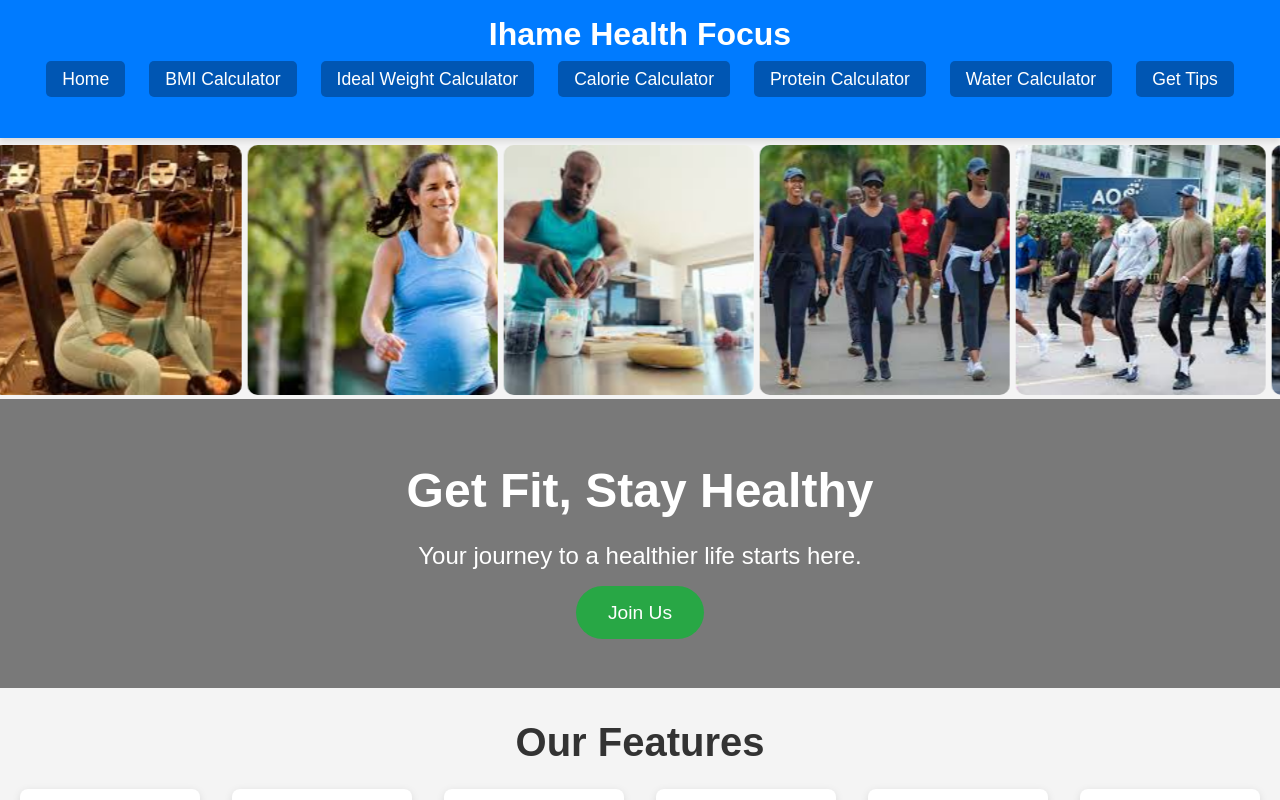
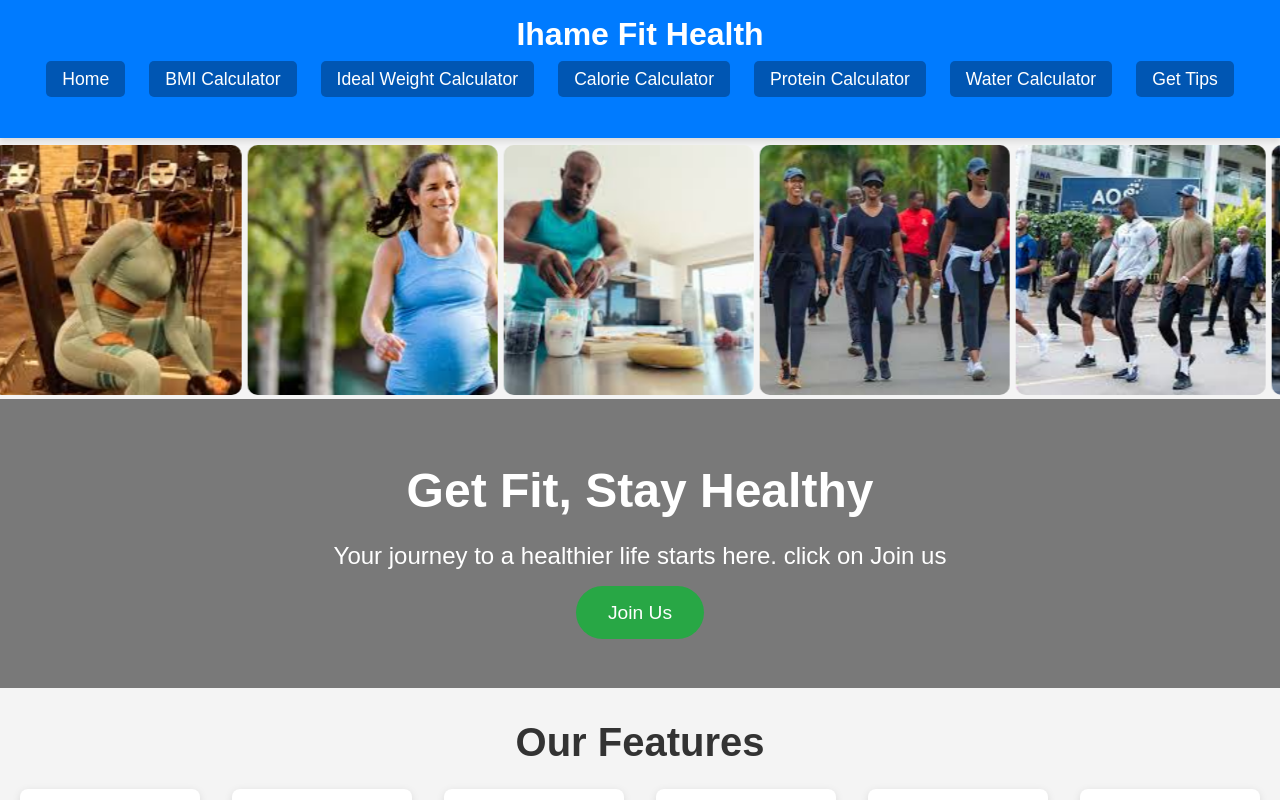
Before and after one commit to yvesmfura/Ihame-Fit-Health, a React (Vite) app: page / in a window 1280 px wide. Shown: the top 800 px of the page. Built offline with nearby package versions, Linux system fonts and the light colour scheme.

Commit message:
Updating

```diff
--- a/src/App.tsx
+++ b/src/App.tsx
@@ -37,7 +37,7 @@ const App: React.FC = () => {
     <ScrollToTop />
       <div className="app">
         <header className="header">
-          <h1>Ihame Health Focus</h1>
+          <h1>Ihame Fit Health</h1>
           <nav>
             <ul>
               <li><Link to="/">Home</Link></li>
@@ -94,7 +94,7 @@ const Home: React.FC = () => (
     <section className="hero">
       <div className="hero-text">
         <h2>Get Fit, Stay Healthy</h2>
-        <p>Your journey to a healthier life starts here.</p>
+        <p>Your journey to a healthier life starts here. click on Join us</p>
         <Link to="/get-tips" className="btn">Join Us</Link>
       </div>
     </section>
```
